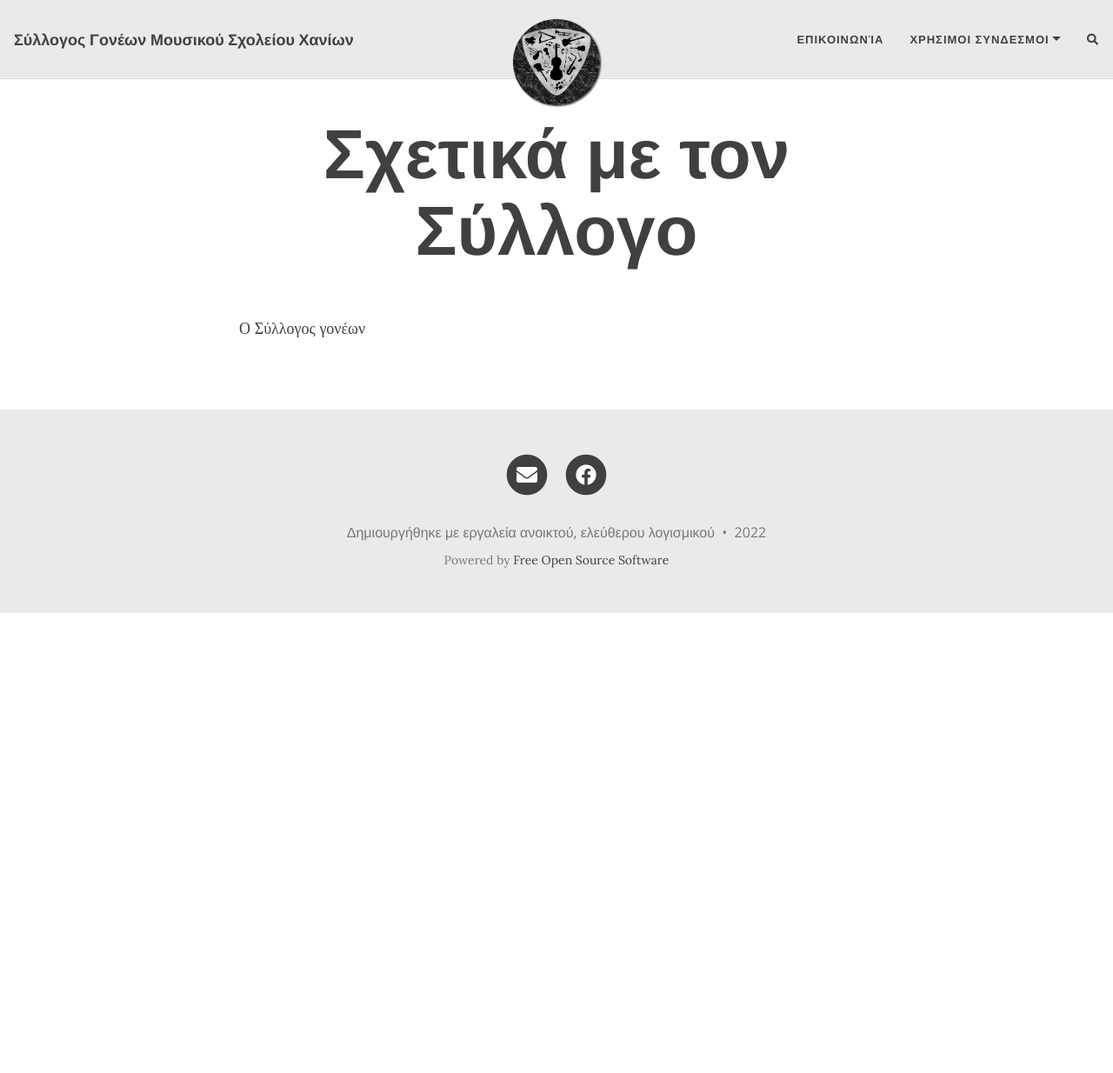
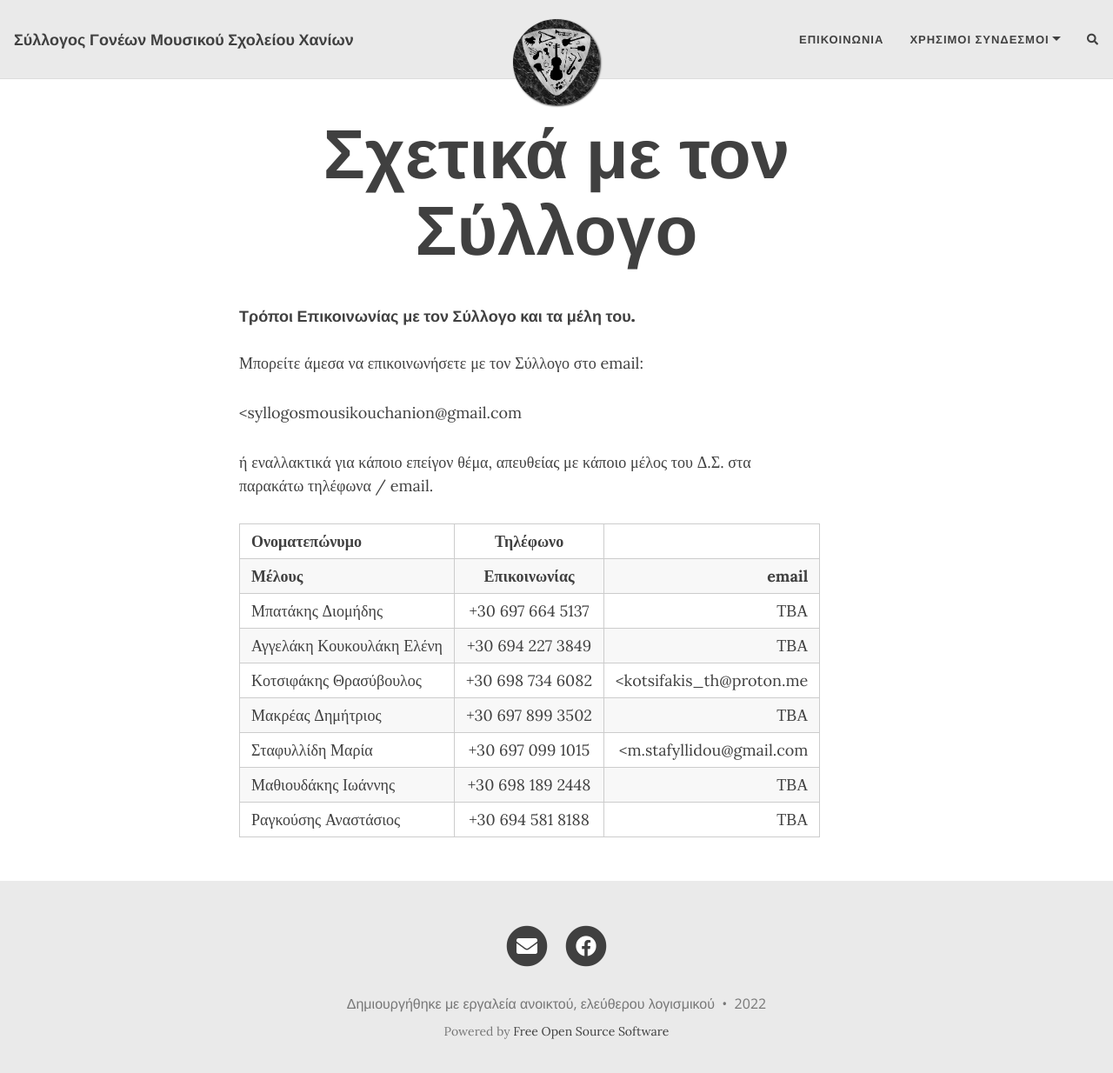
Before and after one commit to sgmsc/site, a Jekyll site: the page built from aboutme.md, in a window 1280 px wide and 1247 px high. Shown: the top 1234 px of the window at 87% size. Built offline with Jekyll 4.4.1, drawn with Linux system fonts in a browser that asks for light colours; nearby versions of some CDN libraries; comment, search, counter and statistics services are not loaded.

```diff
--- a/404.html
+++ b/404.html
@@ -5,8 +5,8 @@
 ---
 
 <div class="text-center">
-  <h1>Whoops, this page doesn't exist.</h1>
-  <h1>Move along. (404 error)</h1>
+  <h1>Ωπ!, αυτή η σελίδα δεν υπάρχει ακόμη.</h1>
+  <h1>Μας συγχωρείτε για την αναστάτωση!. (404 error)</h1>
   <br/>
 
   <img src="{{ 'assets/img/404-southpark.jpg' | relative_url }}" alt="Not found" />
--- a/_config.yml
+++ b/_config.yml
@@ -20,9 +20,9 @@
 ###############################################
 
 navbar-links:
-  Επικοινωνία: "aboutme"
+  Επικοινωνια: "aboutme"
   Χρησιμοι Συνδεσμοι:
-    - Μητρωο Διαθεσιμων Μουσικων Οργανων: "https://cryptpad.fr/sheet/#/2/sheet/edit/2TcipkLrrb674topjl5MkKVS/embed/"
+    - Μητρωο Διαθεσιμων Μουσικων Οργανων: "404"
     - Διευθυνση Δευτεροβαθμιας Χανιων: "http://www.didechan.gr/"
     - Κ.Ε.Δ.Α.Σ.Υ Χανιων: "https://blogs.sch.gr/kesychan/"
     - Η Σελιδα του Μουσικου Σχολειου: "http://www.chaniamousiko.gr/"
@@ -247,7 +247,7 @@
 markdown: kramdown
 highlighter: rouge
 permalink: /:year-:month-:day-:title/
-paginate: 7
+paginate: 5
 
 kramdown:
   input: GFM
--- a/aboutme.md
+++ b/aboutme.md
@@ -4,4 +4,23 @@
 subtitle:
 ---
 
-Ο Σύλλογος γονέων
+#### Τρόποι Επικοινωνίας με τον Σύλλογο και τα μέλη του.
+
+Μπορείτε άμεσα να επικοινωνήσετε με τον Σύλλογο στο email:
+
+<syllogosmousikouchanion@gmail.com
+
+ή εναλλακτικά για κάποιο επείγον θέμα, απευθείας με κάποιο μέλος του Δ.Σ. στα
+παρακάτω τηλέφωνα / email.
+
+
+| Ονοματεπώνυμο               | Τηλέφωνο          |                             |
+|  Μέλους                     | Επικοινωνίας      |        email                |
+|:----------------------------|:-----------------:|----------------------------:|
+| Μπατάκης Διομήδης           | +30 697 664 5137  | ΤΒΑ                         |
+| Αγγελάκη Κουκουλάκη Ελένη   | +30 694 227 3849  | ΤΒΑ                         |
+| Κοτσιφάκης Θρασύβουλος      | +30 698 734 6082  | <kotsifakis_th@proton.me    |
+| Μακρέας Δημήτριος           | +30 697 899 3502  | ΤΒΑ                         |
+| Σταφυλλίδη Μαρία            | +30 697 099 1015  | <m.stafyllidou@gmail.com   |
+| Μαθιουδάκης Ιωάννης         | +30 698 189 2448  | ΤΒΑ                         |
+| Ραγκούσης Αναστάσιος        | +30 694 581 8188  | ΤΒΑ                         |
```
Also changed, not shown: _posts/2022-11-07-Mητρώο-Μουσικών-Οργάνων.md (+1 -1 lines).
